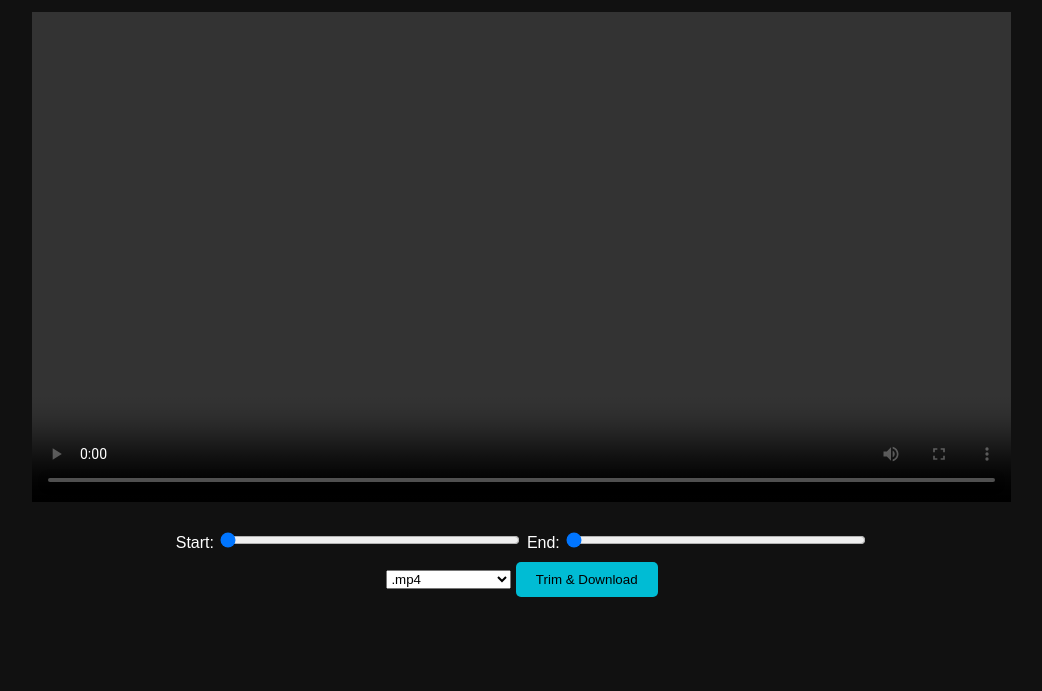
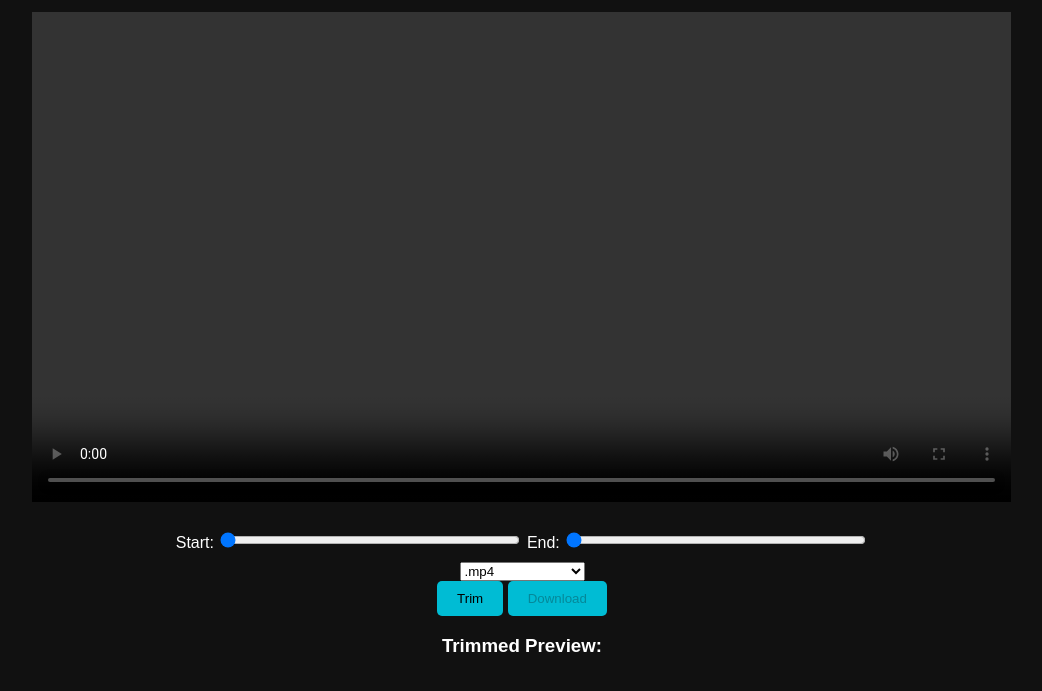
Before and after one commit to katislunatic/Video-Trimmer, a plain HTML site: page index.html in a window 1280 px wide. Shown: the part 133-824 px from the top of the page, without its empty margins (118-1160 px from the left). Before the commit the page ends 800 px from the top, so only its background shows below. Drawn offline with Linux system fonts and the light colour scheme.

Commit message:
Update index.html

```diff
--- a/index.html
+++ b/index.html
@@ -22,7 +22,13 @@
     <option value="mp3">.mp3 (audio only)</option>
   </select>
 
-  <button id="trimBtn">Trim & Download</button>
+  <div>
+    <button id="trimBtn">Trim</button>
+    <button id="downloadBtn" disabled>Download</button>
+  </div>
+
+  <h3>Trimmed Preview:</h3>
+  <video id="trimmedPreview" controls style="display:none; width:80%;"></video>
 
   <script src="https://unpkg.com/@ffmpeg/ffmpeg@0.12.6/dist/ffmpeg.min.js"></script>
   <script src="script.js"></script>
```
